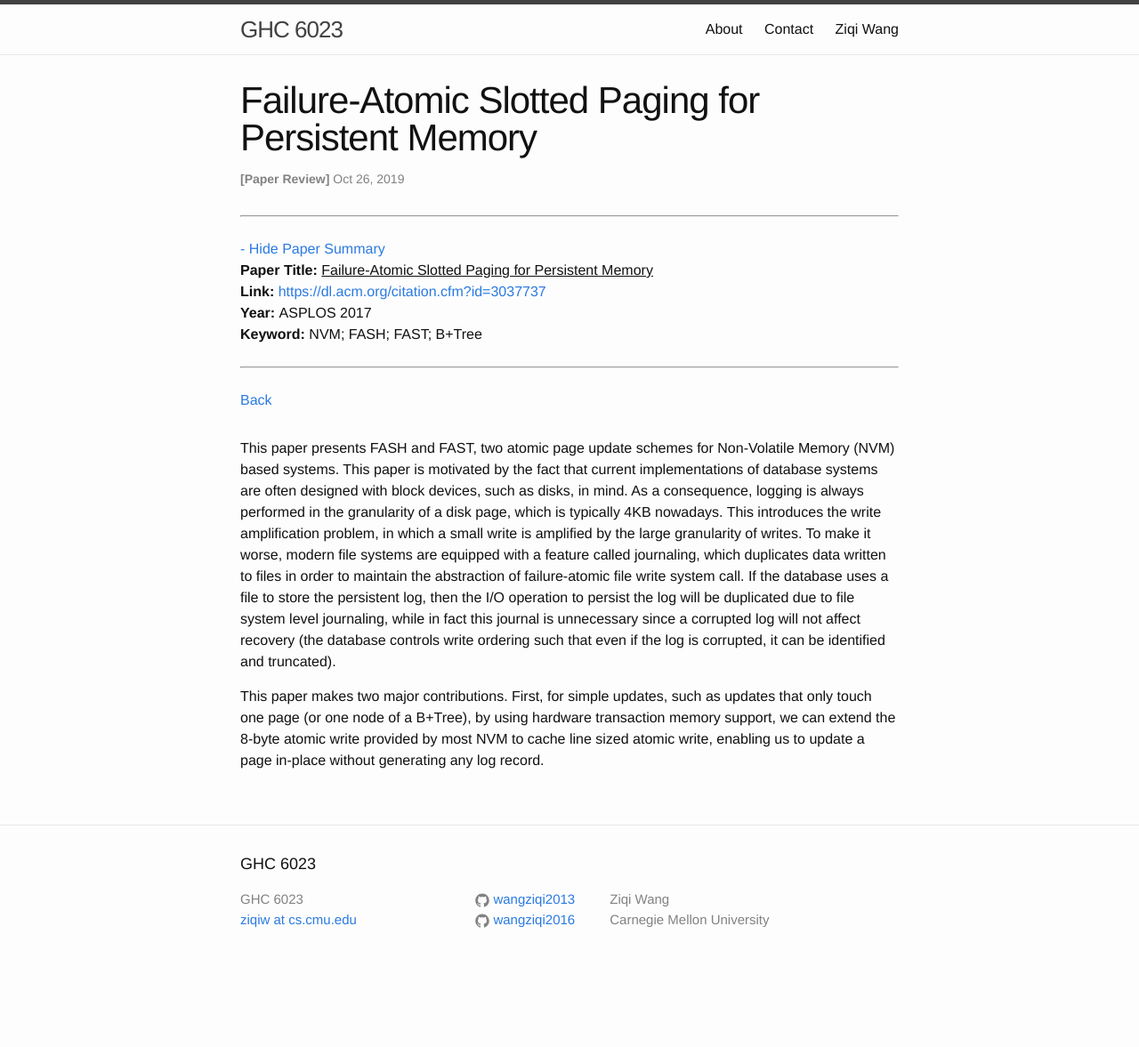
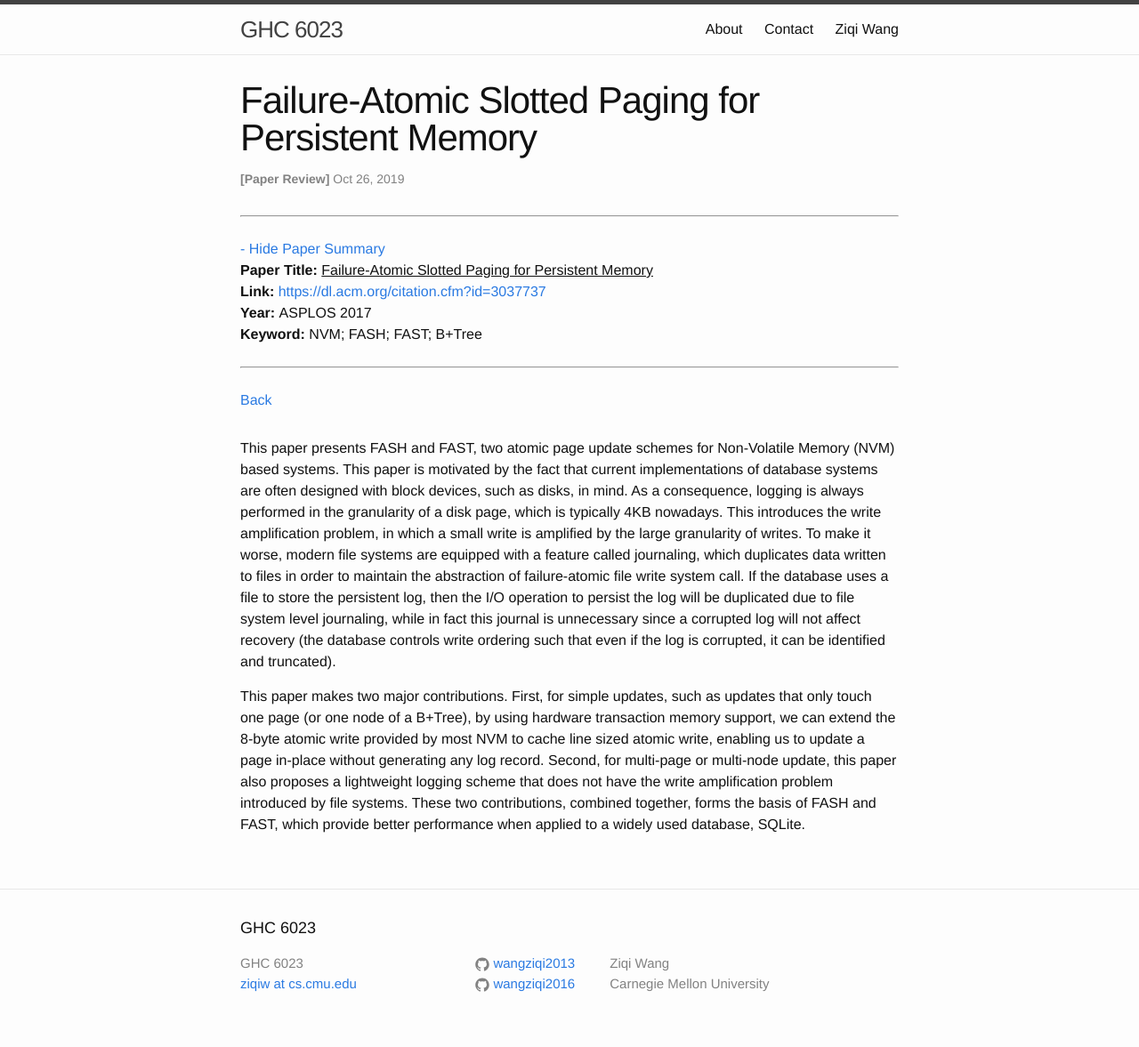
Before and after one commit to wangziqi2013/wangziqi2013.github.io, a Jekyll site: the page built from _posts/2019-10-25-fash-fast.markdown, in a window 1280 px wide. Shown: the whole page at 89% size. Built offline with Jekyll 4.4.1, drawn with Linux system fonts in a browser that asks for light colours; before the commit the page ends 1105 px from its top, so only the background shows below that.

Commit message:
Finish contribution

```diff
--- a/_posts/2019-10-25-fash-fast.markdown
+++ b/_posts/2019-10-25-fash-fast.markdown
@@ -25,4 +25,7 @@ such that even if the log is corrupted, it can be identified and truncated).
 
 This paper makes two major contributions. First, for simple updates, such as updates that only touch one page (or one node
 of a B+Tree), by using hardware transaction memory support, we can extend the 8-byte atomic write provided by most NVM
-to cache line sized atomic write, enabling us to update a page in-place without generating any log record.
+to cache line sized atomic write, enabling us to update a page in-place without generating any log record. Second, for
+multi-page or multi-node update, this paper also proposes a lightweight logging scheme that does not have the write
+amplification problem introduced by file systems. These two contributions, combined together, forms the basis of FASH
+and FAST, which provide better performance when applied to a widely used database, SQLite.
```
